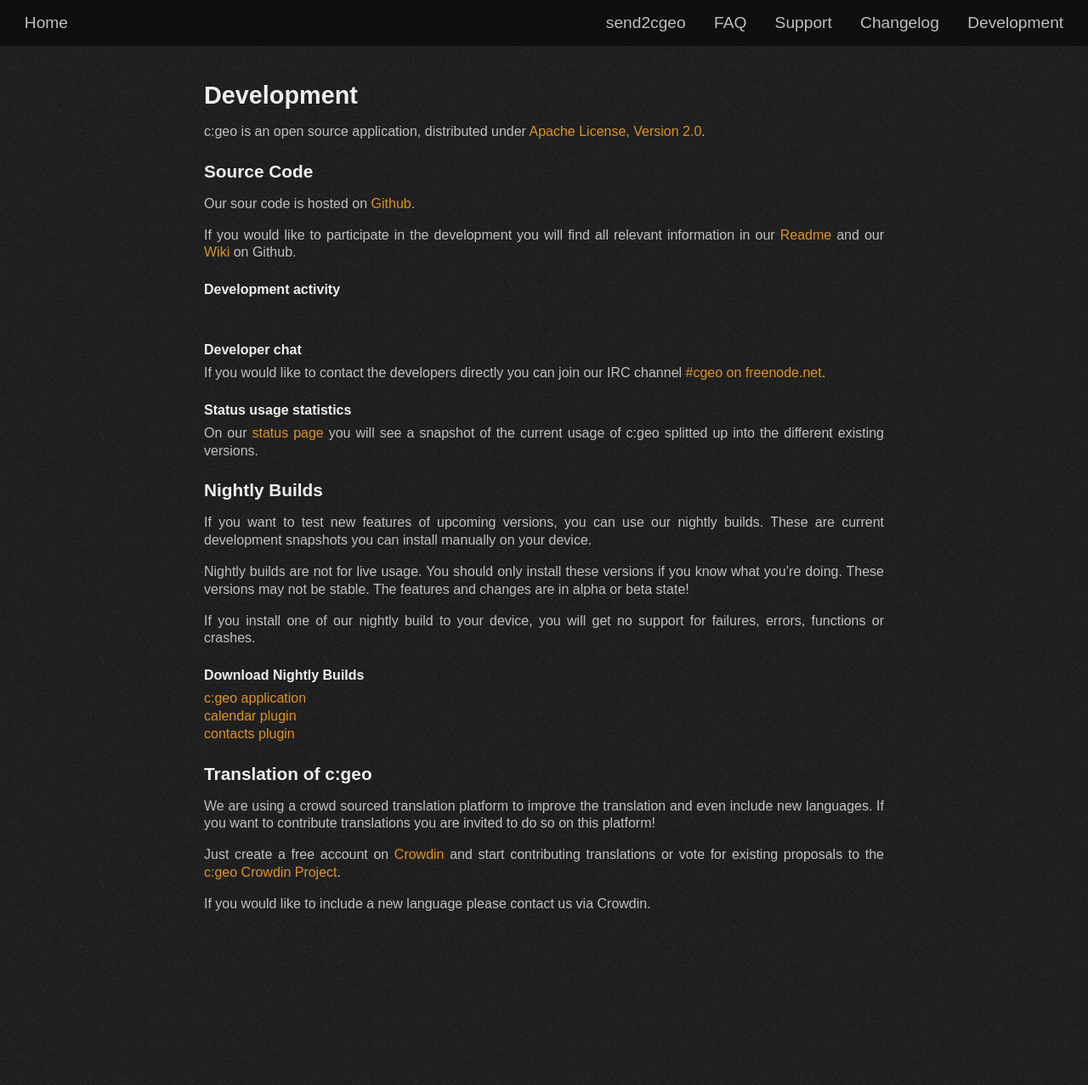
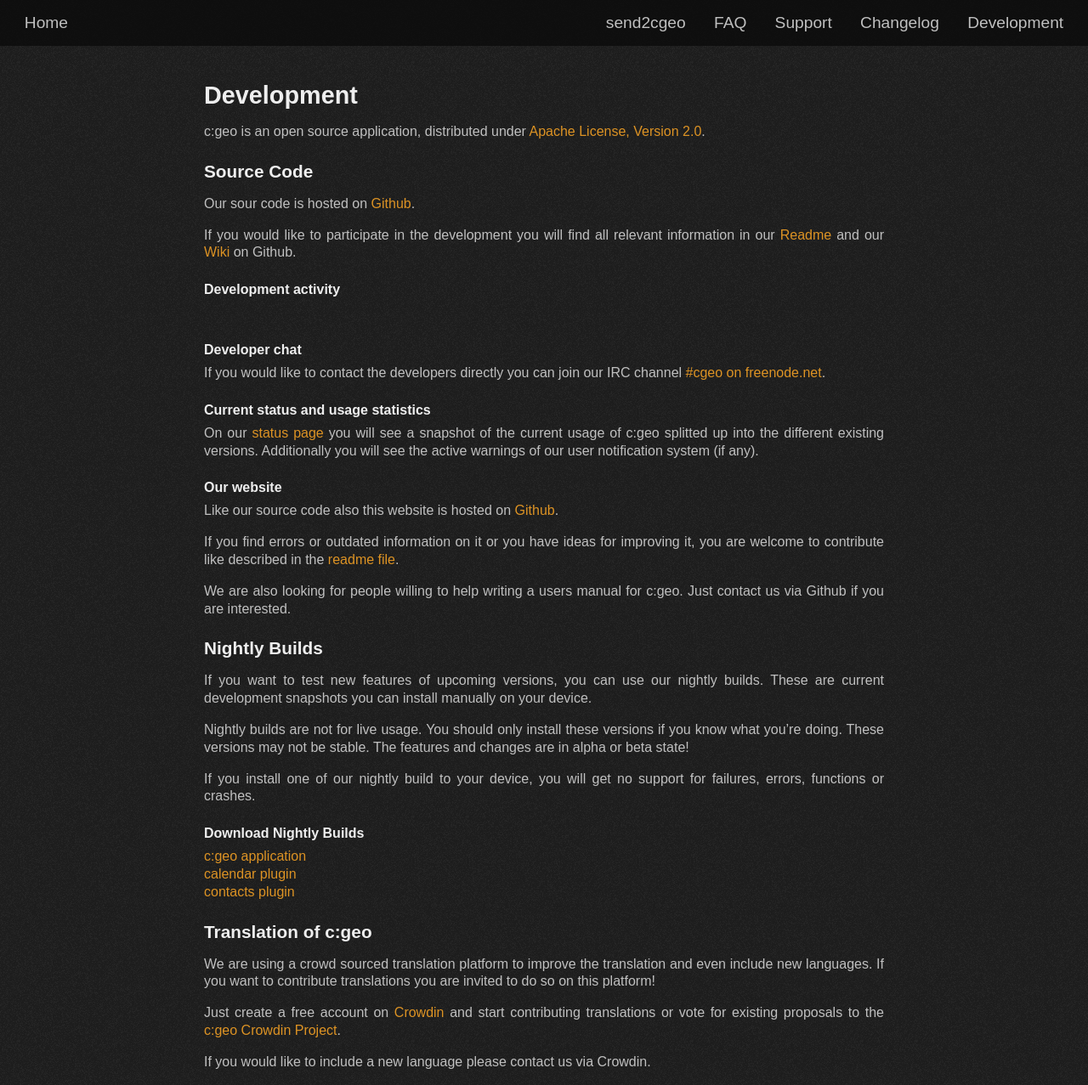
Before and after one commit to cgeo/cgeo.github.io, a Jekyll site: the page built from development.md, in a window 1280 px wide and 1277 px high. Shown: the whole window at 85% size. Built offline with Jekyll 4.4.1, drawn with Linux system fonts in a browser that asks for light colours; some web fonts are replaced; a script that is not in the unit is left out.

Commit message:
Fix #47 Information about website source
and other small improvements

```diff
--- a/development.md
+++ b/development.md
@@ -22,9 +22,18 @@
 
 If you would like to contact the developers directly you can join our IRC channel [#cgeo on freenode.net](https://webchat.freenode.net/?channels=%23cgeo).
 
-### Status usage statistics
+### Current status and usage statistics
 
 On our [status page](/status.html) you will see a snapshot of the current usage of c:geo splitted up into the different existing versions.
+Additionally you will see the active warnings of our user notification system (if any).
+
+### Our website
+
+Like our source code also this website is hosted on [Github](https://github.com/cgeo/cgeo.github.io).
+
+If you find errors or outdated information on it or you have ideas for improving it, you are welcome to contribute like described in the [readme file](https://github.com/cgeo/cgeo.github.io/blob/master/README.md).
+
+We are also looking for people willing to help writing a users manual for c:geo. Just contact us via Github if you are interested.
 
 ## Nightly Builds
 
```
